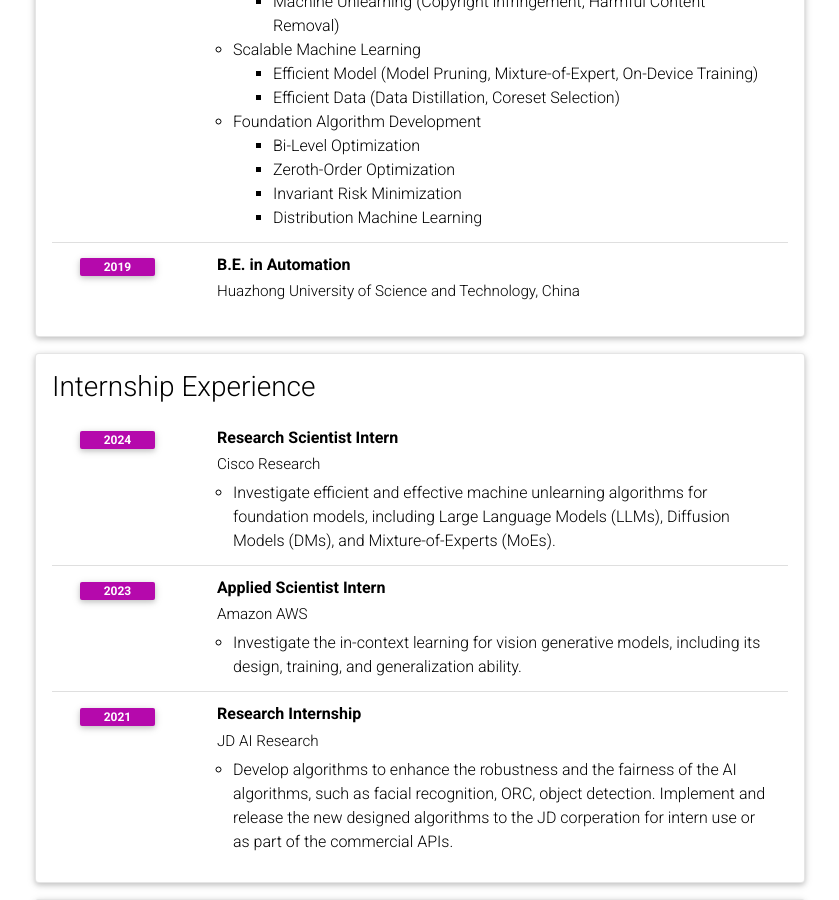
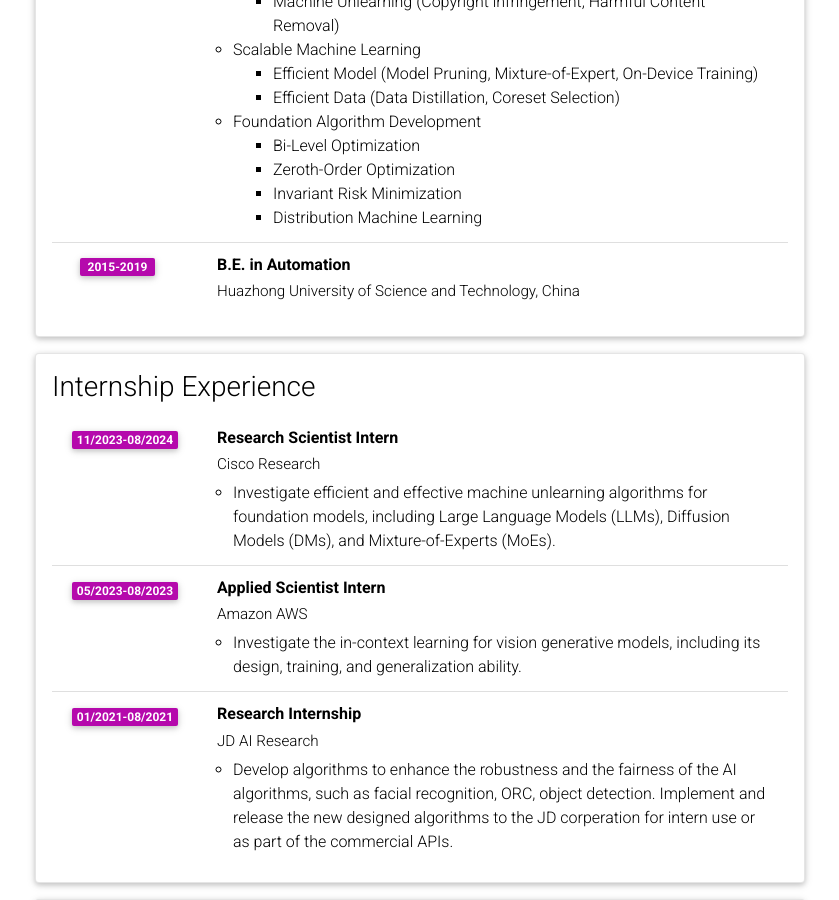
Before and after one commit to NormalUhr/yihua-zhang, a Jekyll site: the page built from _pages/cv.md, in a window 1280 px wide and 900 px high, scrolled down 627 px. Shown: the whole window, without its empty margins (220-1059 px from the left). Built offline with Jekyll 4.4.1, drawn with Linux system fonts in a browser that asks for light colours; comment, search, counter and statistics services are not loaded; a style sheet for code colours, icons or effects is not loaded.

Commit message:
update my CV

```diff
--- a/_data/cv.yml
+++ b/_data/cv.yml
@@ -33,22 +33,22 @@
 
     - title: B.E. in Automation
       institution: Huazhong University of Science and Technology, China
-      year: 2019
+      year: 2015-2019
 
 - title: Internship Experience
   type: time_table
   contents:
     - title: Research Scientist Intern
       institution: Cisco Research
-      year: 2024
+      year: 11/2023-08/2024
       description: Investigate efficient and effective machine unlearning algorithms for foundation models, including Large Language Models (LLMs), Diffusion Models (DMs), and Mixture-of-Experts (MoEs).
     - title: Applied Scientist Intern
       institution: Amazon AWS
-      year: 2023
+      year: 05/2023-08/2023
       description: Investigate the in-context learning for vision generative models, including its design, training, and generalization ability.
     - title: Research Internship
       institution: JD AI Research
-      year: 2021
+      year: 01/2021-08/2021
       description: Develop algorithms to enhance the robustness and the fairness of the AI algorithms, such as facial recognition, ORC, object detection. Implement and release the new designed algorithms to the JD corperation for intern use or as part of the commercial APIs.
 
 # - title: Open Source Projects
```
